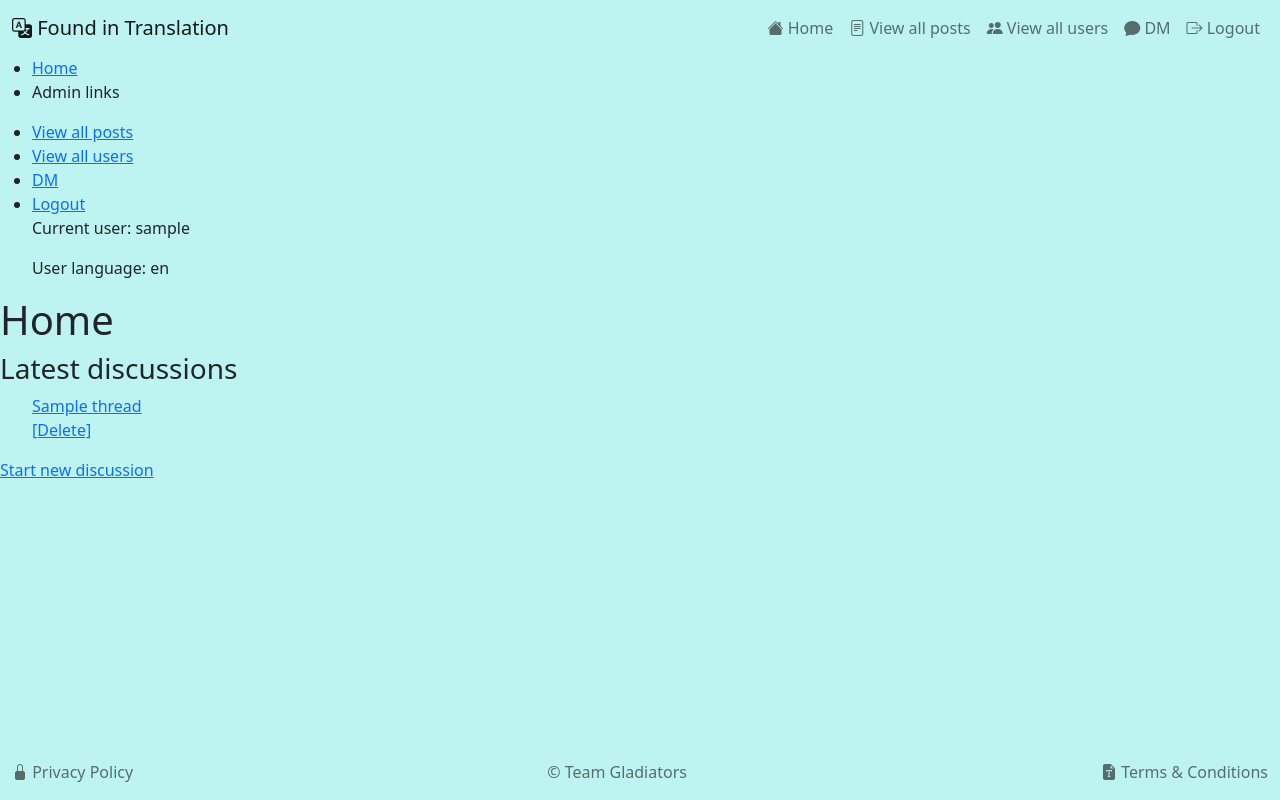
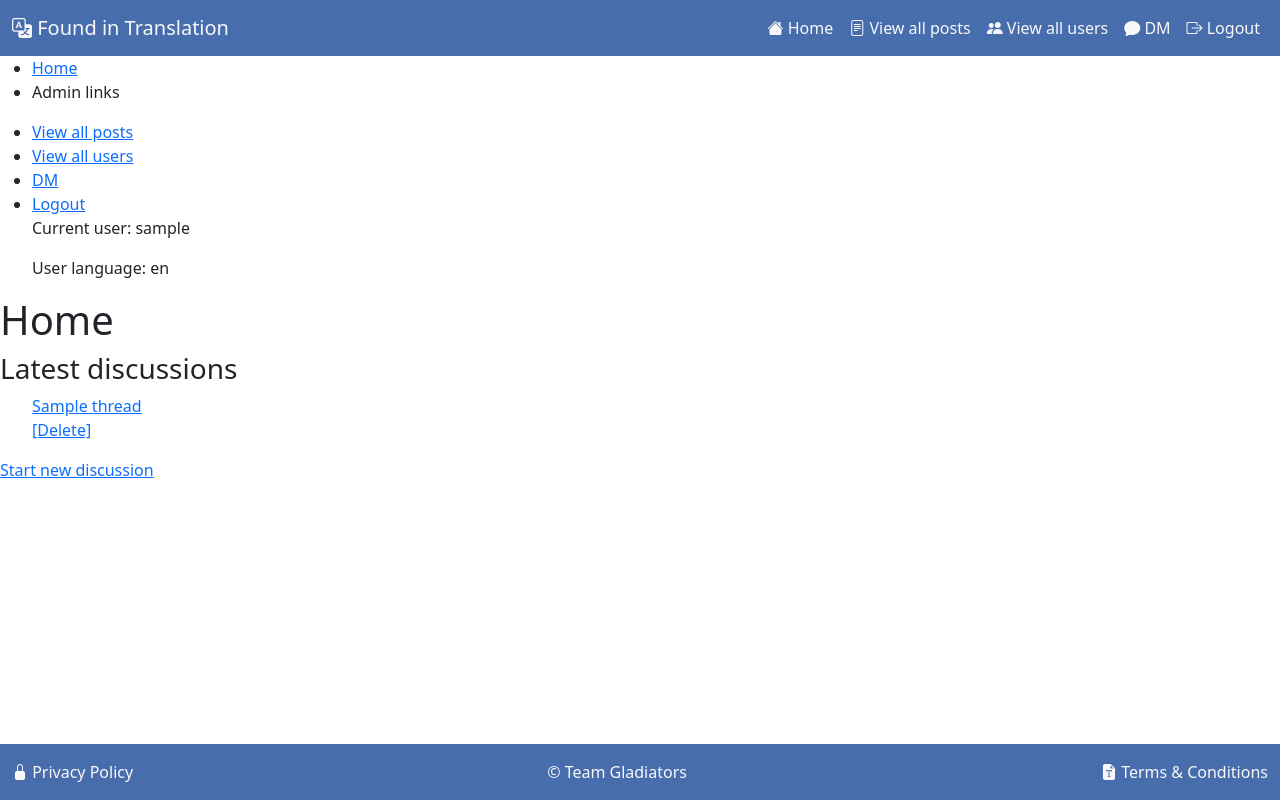
Before and after one commit to andrewdempsey2018/Found-In-Translation, a Flask app: page / in a window 1280 px wide. Run offline with Flask 2, Linux system fonts and the light colour scheme; a database or web service that is not in the repository returns one stand-in record (values such as "Sample title"); some libraries are stand-ins or nearby versions.

Commit message:
add: colour variables to the :root in style.css & updated navbar colour WIP

```diff
--- a/static/css/style.css
+++ b/static/css/style.css
@@ -1,3 +1,23 @@
-body {
-    background-color: #bdf3f0;
+/*----- ROOT VARIABLES -----*/
+:root {
+    --black: #1F1F1F;
+    --white: #F8F8FA;
+    --yellow: #F2B90A;
+    --orange: #E97B20;
+    --red: #DD2C25;
+    --green: #68AC5D;
+    --blue: #486DAD;
 }
+
+
+/*----- Navbar & Footer -----*/
+
+.navbar {
+    background-color: var(--blue);
+}
+
+.navbar-brand,
+.nav-link,
+.navbar-text{
+    color: var(--white);
+}
```
